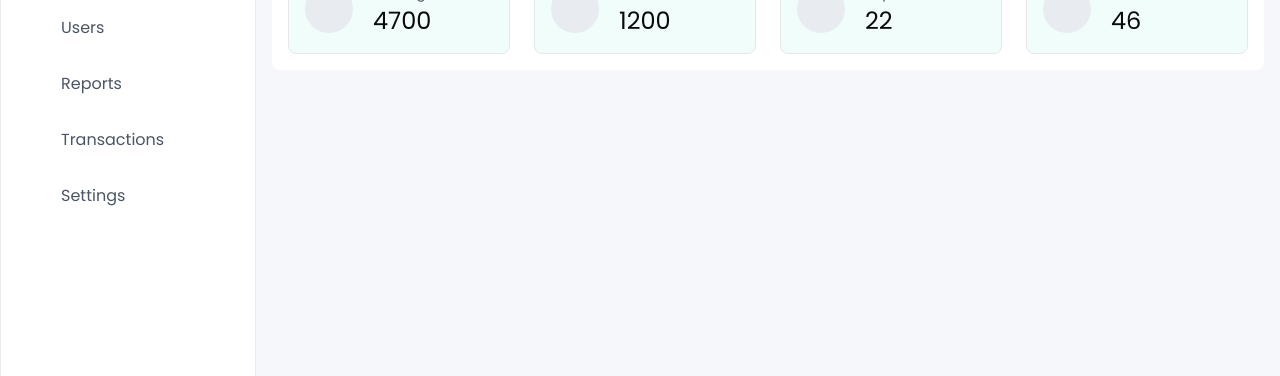
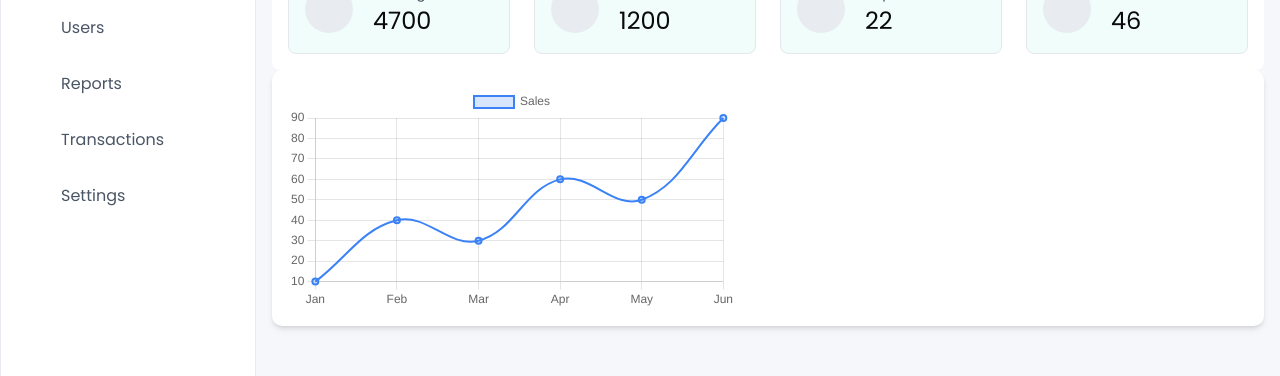
Before and after one commit to ranselorm/project-alpha, a React (Vite) app: page / in a window 1280 px wide. Shown: the part 141-517 px from the top of the page. Built offline with nearby package versions, Linux system fonts and the light colour scheme; some icons are missing.

Commit message:
Add line chart

```diff
--- a/package.json
+++ b/package.json
@@ -18,6 +18,7 @@
     "clsx": "^2.1.1",
     "lucide-react": "^0.476.0",
     "react": "^19.0.0",
+    "react-chartjs-2": "^5.3.0",
     "react-dom": "^19.0.0",
     "react-router-dom": "^7.2.0",
     "tailwind-merge": "^3.0.2",
--- /dev/null
+++ b/src/components/LineChart.tsx
@@ -0,0 +1,61 @@
+import { Line } from "react-chartjs-2";
+import {
+  Chart as ChartJS,
+  LineElement,
+  PointElement,
+  LinearScale,
+  CategoryScale,
+  Tooltip,
+  Legend,
+} from "chart.js";
+
+ChartJS.register(
+  LineElement,
+  PointElement,
+  LinearScale,
+  CategoryScale,
+  Tooltip,
+  Legend
+);
+
+type LineChartProps = {
+  data: number[];
+  labels: string[];
+};
+
+const LineChart = ({ data, labels }: LineChartProps) => {
+  const chartData = {
+    labels,
+    datasets: [
+      {
+        label: "Sales",
+        data,
+        borderColor: "rgb(59, 130, 246)", // Tailwind Blue-500
+        backgroundColor: "rgba(59, 130, 246, 0.2)", // Light fill color
+        borderWidth: 2,
+        tension: 0.4, // Curve effect
+      },
+    ],
+  };
+
+  //   const options = {
+  //     responsive: true,
+  //     maintainAspectRatio: false,
+  //     plugins: {
+  //       legend: { display: true, position: "top" },
+  //       tooltip: { enabled: true },
+  //     },
+  //     scales: {
+  //       x: { grid: { display: false } },
+  //       y: { beginAtZero: true },
+  //     },
+  //   };
+
+  return (
+    <div className="w-full h-64 p-4 bg-white shadow-md rounded-lg">
+      <Line data={chartData} />
+    </div>
+  );
+};
+
+export default LineChart;
--- a/src/pages/Dashboard.tsx
+++ b/src/pages/Dashboard.tsx
@@ -1,4 +1,5 @@
 import Card from "@/components/Card";
+import LineChart from "@/components/LineChart";
 
 const Dashboard = () => {
   return (
@@ -32,7 +33,12 @@ const Dashboard = () => {
             />
           </div>
         </section>
-        <section></section>
+        <section>
+          <LineChart
+            labels={["Jan", "Feb", "Mar", "Apr", "May", "Jun"]}
+            data={[10, 40, 30, 60, 50, 90]}
+          />
+        </section>
       </div>
     </main>
   );
```
Also changed, not shown: 1 other file (tests, documents, lock files or other folders).
